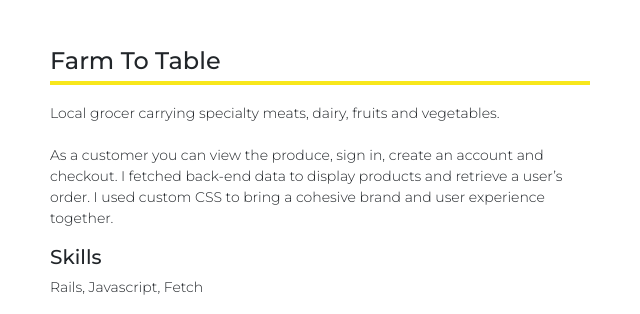
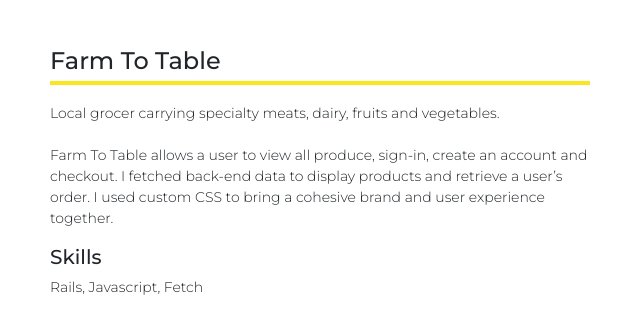
Before and after one commit to Jessicalong627/jessicalong627.github.io, a plain HTML site: page index.html in a window 1280 px wide. Shown: the part 2018-2332 px from the top of the page, 605-1245 px from the left. Drawn offline with nearby package versions, Linux system fonts and the light colour scheme; a script that the page names is missing.

Commit message:
Update index.html

```diff
--- a/index.html
+++ b/index.html
@@ -124,7 +124,7 @@
           <div class="project-descriptions col-md-6 ">
               <h4 class=" project-titles"> Farm To Table </h4>
               <p>Local grocer carrying specialty meats, dairy, fruits and vegetables. <br> <br>
-                As a customer you can view the produce, sign in, create an account and checkout.
+                Farm To Table allows a user to view all produce, sign-in, create an account and checkout.
                 I fetched back-end data to display products and retrieve a user’s order.
                I used custom CSS to bring a cohesive brand and user experience together.
                  </p>
```
